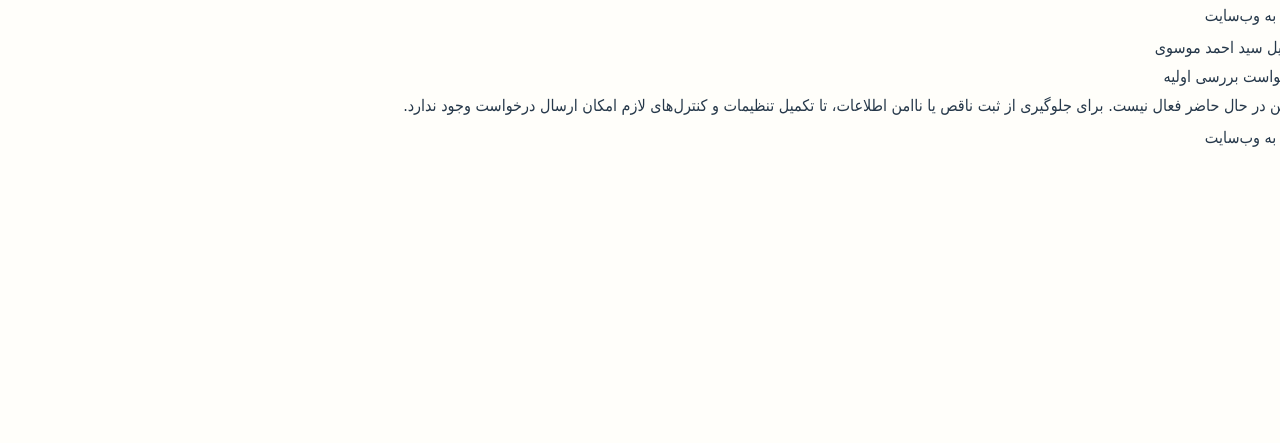
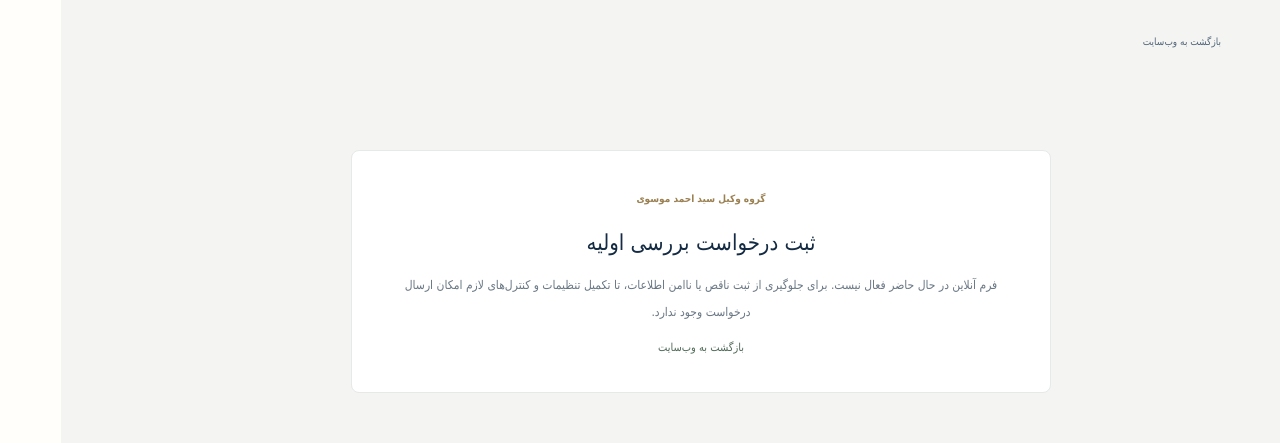
Before and after one commit to ahmadmousavi5908-crypto/vakilsite, a Next.js app: page /mavis/intake in a window 1280 px wide. Shown: the top 443 px of the page. Built offline with nearby package versions, Linux system fonts and the light colour scheme; no server answers; the database is empty; a web font is replaced by a local one.

Commit message:
fix(mavis): scope public intake page layout styles

```diff
--- a/src/app/mavis/intake/page.js
+++ b/src/app/mavis/intake/page.js
@@ -1,4 +1,5 @@
 import MavisPublicIntakeForm from "../../../components/public/MavisPublicIntakeForm";
+import styles from "./page.module.css";
 import { parseIntakeRetentionDays } from "../../../lib/mavis/intake-request.mjs";
 
 export const metadata = {
@@ -21,13 +22,13 @@ export default function MavisIntakePage() {
     typeof process.env.NEXT_PUBLIC_SUPABASE_URL === "string";
 
   return (
-    <main className="mavis-intake-page" dir="rtl">
-      <div className="mavis-intake-shell">
-        <a className="mavis-intake-back" href="/">بازگشت به وب‌سایت</a>
+    <main className={styles.page} dir="rtl">
+      <div className={styles.shell}>
+        <a className={styles.back} href="/">بازگشت به وب‌سایت</a>
         {enabled ? (
           <MavisPublicIntakeForm retentionDays={retentionDays} />
         ) : (
-          <section className="mavis-intake-disabled" aria-labelledby="mavis-intake-disabled-title">
+          <section className={styles.disabled} aria-labelledby="mavis-intake-disabled-title">
             <span>گروه وکیل سید احمد موسوی</span>
             <h1 id="mavis-intake-disabled-title">ثبت درخواست بررسی اولیه</h1>
             <p>فرم آنلاین در حال حاضر فعال نیست. برای جلوگیری از ثبت ناقص یا ناامن اطلاعات، تا تکمیل تنظیمات و کنترل‌های لازم امکان ارسال درخواست وجود ندارد.</p>
```
